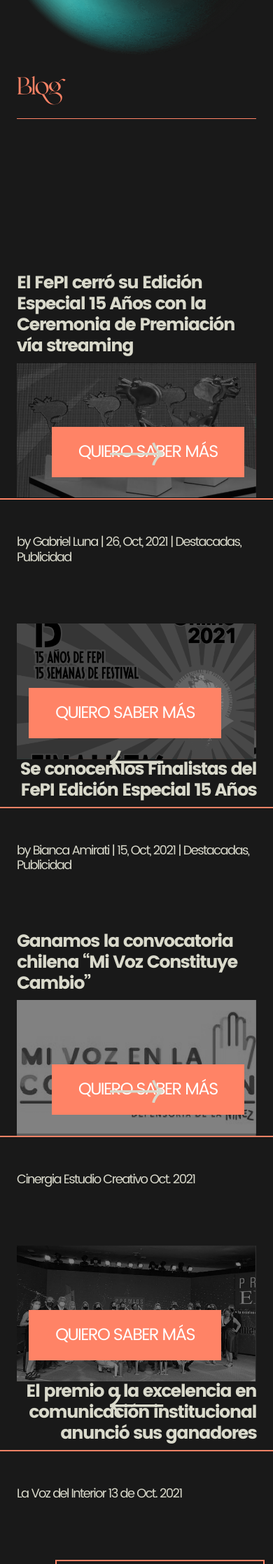
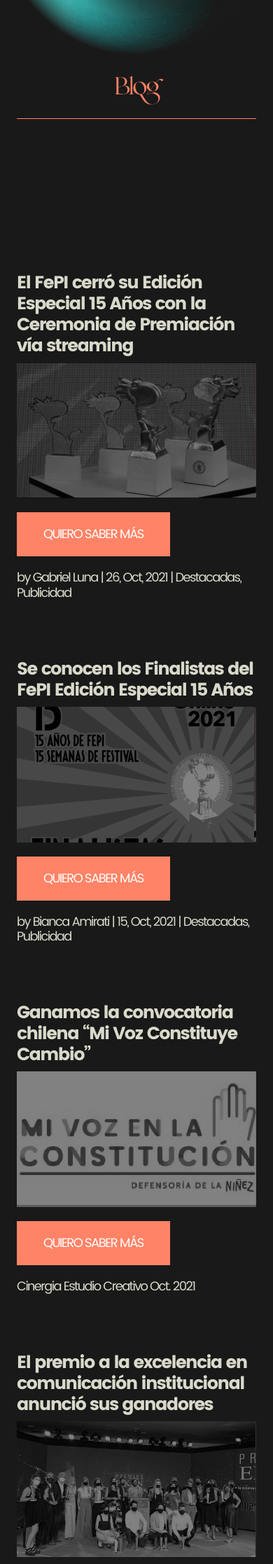
Before and after one commit to chimpadigital/cinergia-web, a PHP site: page /blog.php in a window 390 px wide. Shown: the part 529-2764 px from the top of the page at 70% size. Run offline with PHP 8.4, Linux system fonts and the light colour scheme.

Commit message:
ajustes blog

```diff
--- a/assets/css/style.css
+++ b/assets/css/style.css
@@ -1142,7 +1142,7 @@ footer ul li p {
         font-size: 18px;
         letter-spacing: 0;
     }
-    .btn-primary-custom, .btn-flip {font-size: 18px;}
+    .btn-primary-custom, .btn-flip, .btn-orange-custom, .btn-outline-secondary {font-size: 18px;}
     .bg-menu {display: flex !important;}
     #intro {
         padding: 30px 0 130px;
@@ -1209,4 +1209,20 @@ footer ul li p {
         font-size: 18px;
         position: relative;
     }
+    .blog-content {
+        border: none;
+        margin-bottom: 20px;
+    }
+    .blog-content .blog-box-img .btn-left {
+        margin-top: 20px;
+        bottom: 0;
+        left: 0;
+        position: relative;
+    }
+    .blog-content .blog-box-img .btn-right {
+        margin-top: 20px;
+        bottom: 0;
+        right: 0;
+        position: relative;
+    }
 }
--- a/blog.php
+++ b/blog.php
@@ -22,7 +22,7 @@
                     <div class="col-md-2">
                         <a href="index.php"><img src="assets/img/logo-cinergia-home.svg" width="220px" alt=""></a>
                     </div>
-                    <div class="col-md-12 d-flex flex-column align-self-end">
+                    <div class="col-md-12 d-flex flex-column align-self-end text-center text-md-start">
                         <h3 class="Valky fc-naranja">Blog</h3>
                         <hr class="hr-divider-naranja">
                     </div>
@@ -35,7 +35,7 @@
                 <div class="row blog-content">
                     <div class="col-md-6 ps-md-0 d-flex align-self-center">
                         <h4 class="fc-pastel">El FePI cerró su Edición Especial 15 Años con la Ceremonia de Premiación vía streaming</h4>
-                        <img src="assets/img/arrow-pastel-right.svg" class="arrow" alt="">
+                        <img src="assets/img/arrow-pastel-right.svg" class="arrow d-none d-md-block" alt="">
                     </div>
                     <div class="col-md-6 pe-md-0">
                         <div class="blog-box-img">
@@ -44,25 +44,25 @@
                         </div>
                     </div>
                 </div>
-                <div class="row mt-50 pb-150">
+                <div class="row mt-0 mt-md-5 pb-150">
                     <div class="col-md-4 offset-md-8">
                         <h5 class="fc-pastel">by Gabriel Luna | 26, Oct, 2021 | Destacadas, Publicidad</h5>
                     </div>
                 </div>
 
                 <div class="row blog-content">
-                    <div class="col-md-6 ps-md-0">
+                    <div class="col-md-6 ps-md-0 order-2 order-md-1">
                         <div class="blog-box-img">
                             <img src="assets/img/img-blog-02.png" width="100%" alt="">
                             <a href="noticia.php" class="btn btn-orange-custom btn-right">QUIERO SABER MÁS</a>
                         </div>
                     </div>
-                    <div class="col-md-6 pe-md-0 d-flex align-self-center text-end">
+                    <div class="col-md-6 pe-md-0 d-flex align-self-center text-md-end order-1 order-md-2">
                         <h4 class="fc-pastel">Se conocen los Finalistas del FePI Edición Especial 15 Años</h4>
-                        <img src="assets/img/arrow-pastel-left.svg" class="arrow" alt="">
+                        <img src="assets/img/arrow-pastel-left.svg" class="arrow d-none d-md-block" alt="">
                     </div>
                 </div>
-                <div class="row mt-50 pb-150">
+                <div class="row mt-0 mt-md-5 pb-150">
                     <div class="col-md-4">
                         <h5 class="fc-pastel">by Bianca Amirati | 15, Oct, 2021 | Destacadas, Publicidad</h5>
                     </div>
@@ -71,7 +71,7 @@
                 <div class="row blog-content">
                     <div class="col-md-6 ps-md-0 d-flex align-self-center">
                         <h4 class="fc-pastel">Ganamos la convocatoria chilena “Mi Voz Constituye Cambio”</h4>
-                        <img src="assets/img/arrow-pastel-right.svg" class="arrow" alt="">
+                        <img src="assets/img/arrow-pastel-right.svg" class="arrow d-none d-md-block" alt="">
                     </div>
                     <div class="col-md-6 pe-md-0">
                         <div class="blog-box-img">
@@ -80,30 +80,30 @@
                         </div>
                     </div>
                 </div>
-                <div class="row mt-50 pb-150">
+                <div class="row mt-0 mt-md-5 pb-150">
                     <div class="col-md-4 offset-md-8">
                         <h5 class="fc-pastel">Cinergia Estudio Creativo Oct. 2021</h5>
                     </div>
                 </div>
 
                 <div class="row blog-content">
-                    <div class="col-md-6 ps-md-0">
+                    <div class="col-md-6 ps-md-0 order-2 order-md-1">
                         <div class="blog-box-img">
                             <img src="assets/img/img-blog-04.png" width="100%" alt="">
                             <a href="noticia.php" class="btn btn-orange-custom btn-right">QUIERO SABER MÁS</a>
                         </div>
                     </div>
-                    <div class="col-md-6 pe-md-0 d-flex align-self-center text-end">
+                    <div class="col-md-6 pe-md-0 d-flex align-self-center text-md-end order-1 order-md-2">
                         <h4 class="fc-pastel">El premio a la excelencia en comunicación institucional anunció sus ganadores</h4>
-                        <img src="assets/img/arrow-pastel-left.svg" class="arrow" alt="">
+                        <img src="assets/img/arrow-pastel-left.svg" class="arrow d-none d-md-block" alt="">
                     </div>
                 </div>
-                <div class="row mt-50 pb-150">
+                <div class="row mt-0 mt-md-5 pb-150">
                     <div class="col-md-4">
                         <h5 class="fc-pastel">La Voz del Interior 13 de Oct. 2021</h5>
                     </div>
                 </div>
-                <div class="col-12 d-flex justify-content-end">
+                <div class="col-12 d-flex justify-content-center justify-content-md-end">
                     <a href="#" class="btn btn-outline-secondary">SEGUI SCROLLEANDO</a>
                 </div>
             </div>
```
